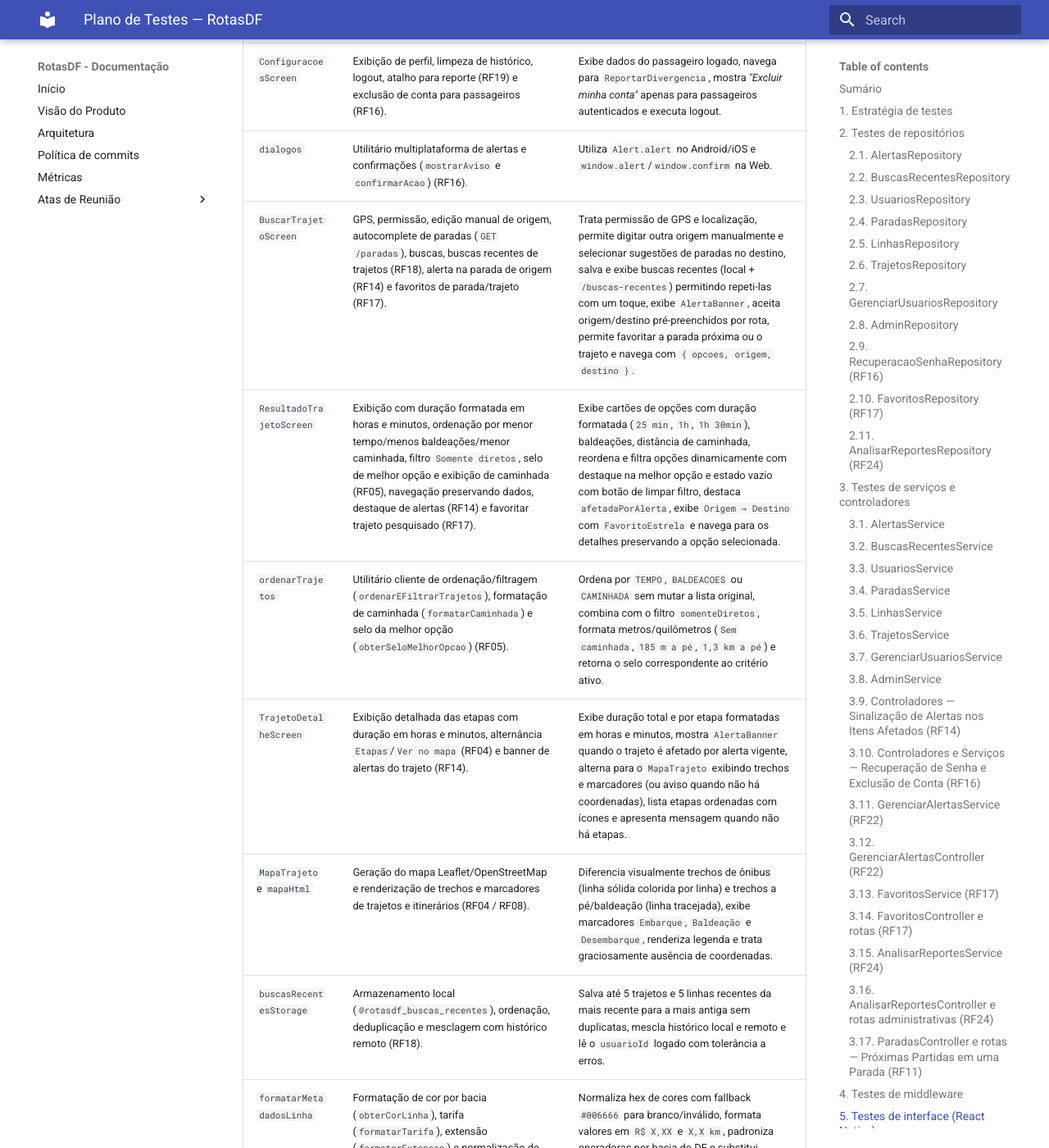
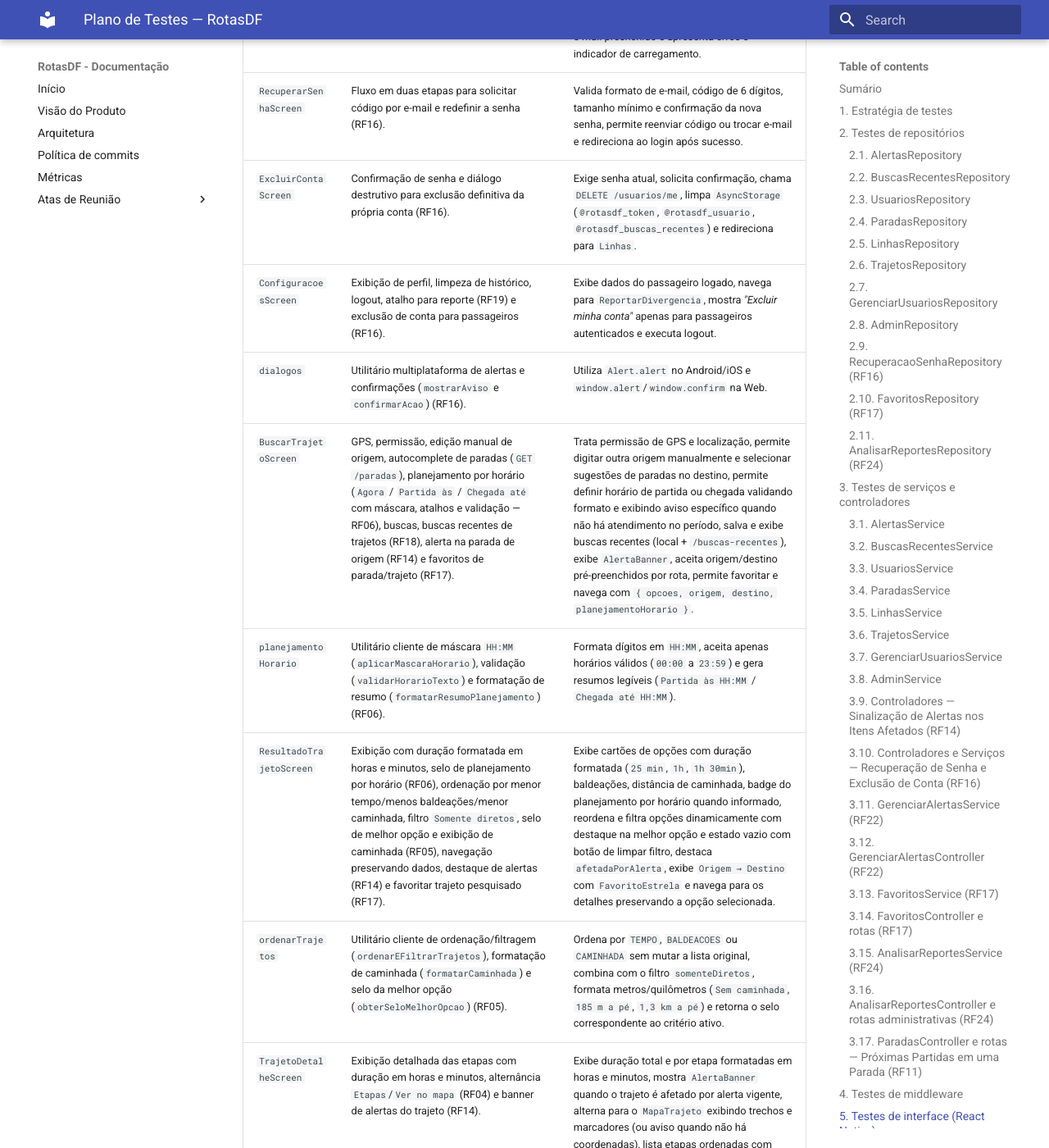
Before and after one commit to FGA0138-MDS-Ajax/2026.2-T02-Knuth, an MkDocs documentation site: the page built from docs/plano_de_testes_RotasDF.md, in a window 1280 px wide and 1400 px high, scrolled down 15137 px. Shown: the whole window at 82% size. Built offline with MkDocs 1.6.1 and Material for MkDocs 9.7.7, drawn with Linux system fonts in a browser that asks for light colours; some of the changed text lies outside the part shown.

Commit message:
docs(testes): adiciona casos de teste de planejamento por horario de partida ou chegada (RF06 - PR #67)

```diff
--- a/docs/plano_de_testes_RotasDF.md
+++ b/docs/plano_de_testes_RotasDF.md
@@ -71,8 +71,8 @@
 | Método | Cenário / objetivo | Resultado esperado |
 |---|---|---|
 | `buscarParadasPorNome` | Busca múltiplas paradas candidatas ignorando acentos, com aliases locais (ex.: *Rodoviária do Plano Piloto* → `ROD.PP`) e expansão em raio de 350 m para parada única. | Retorna até 15 paradas candidatas ordenadas por relevância ou lista vazia para termo vazio/inexistente. |
-| `buscarRotasDiretas` | Busca rotas diretas aceitando listas ou IDs unitários de origem/destino, com ajuste de virada de meia-noite e diversidade de linhas. | Retorna até 8 opções diretas ordenadas por duração/horário ou lista vazia sem consultar o banco quando algum lado está vazio. |
-| `buscarRotasComBaldeacao` | Busca rotas com 1 baldeação via CTEs materializadas por padrão `(linha_id, sentido)` e janela de espera de até 60 minutos. | Retorna até 5 opções com baldeação distintas por par de linhas ou lista vazia. |
+| `buscarRotasDiretas` | Busca rotas diretas aceitando listas ou IDs unitários de origem/destino, com ajuste de virada de meia-noite, diversidade de linhas e filtro opcional por horário de partida (`PARTIDA` >= horário) ou chegada (`CHEGADA` <= horário) (RF01 / RF06). | Retorna até 8 opções diretas ordenadas conforme o critério de duração ou proximidade ao horário alvo, ou lista vazia sem consultar o banco quando algum lado está vazio. |
+| `buscarRotasComBaldeacao` | Busca rotas com 1 baldeação via CTEs materializadas por padrão `(linha_id, sentido)`, janela de espera de até 60 minutos e filtro opcional por horário de partida ou chegada (RF01 / RF06). | Retorna até 5 opções com baldeação distintas por par de linhas respeitando o horário informado ou lista vazia. |
 | `buscarParadasTrecho` | Busca a sequência ordenada de paradas com coordenadas (`latitude`, `longitude`) entre `seqInicio` e `seqFim` de uma viagem para desenho no mapa (RF04). | Retorna as paradas ordenadas por `sequencia ASC` ou lista vazia sem consultar o banco quando faltam parâmetros. |
 
 ### 2.7. `GerenciarUsuariosRepository`
@@ -170,6 +170,7 @@
 |---|---|---|
 | `obterTrajetos` | Resolve todas as paradas candidatas de origem e destino, combina rotas diretas e com baldeação, calcula `caminhadaMetros` (Haversine quando há deslocamento entre paradas diferentes), aplica ordenação opcional (`TEMPO`, `BALDEACOES`, `CAMINHADA` — RF05) e monta dados geográficos (`mapa.trechos` e `mapa.marcadores`) com cores distintas por linha, trechos de caminhada/baldeação e marcadores de embarque, baldeação e desembarque (RF01 / RF04 / RF05). | Repassa todos os IDs candidatos ao repositório, calcula `caminhadaMetros`, ordena conforme a estratégia selecionada ou mantém ordem padrão, retorna lista combinada enriquecida com `mapa` quando há coordenadas ou propaga erro. |
 | `ordenacaoTrajetos` | Normalização de critérios (`TEMPO`, `BALDEACOES`, `CAMINHADA`) e execução das estratégias *Strategy* (`EstrategiaMenorTempo`, `EstrategiaMenosBaldeacoes`, `EstrategiaMenorCaminhada`) (RF05). | Reordena opções de trajeto conforme o critério com desempates consistentes (tempo, baldeações, caminhada e partida), preserva imutabilidade da lista original e ignora critérios ausentes ou inválidos. |
+| `horarioConsulta` | Normalização e validação estrita de `horario` (`HH:MM` / `HH:MM:SS`) e `referenciaHorario` (`PARTIDA` / `CHEGADA`), com `PARTIDA` como referência padrão (RF06). | Retorna `{ filtro: { referencia, horario }, erro: null }` para combinações válidas, `{ filtro: null, erro: null }` quando omitidos e mensagem de erro clara para formatos ou combinações inválidas. |
 
 ### 3.7. `GerenciarUsuariosService`
 
@@ -194,7 +195,7 @@
 | `LinhasController.getItinerario` | Sinaliza alertas vigentes tanto na linha quanto individualmente nas paradas de `IDA` e `VOLTA`. | Responde `200` com `afetadaPorAlerta` e `alertas` no cabeçalho da linha e em cada parada afetada. |
 | `LinhasController.getHorarios` | Anexa `afetadaPorAlerta` e `alertas` vigentes ao quadro de horários da linha. | Responde `200` com o quadro de horários enriquecido com os alertas da linha. |
 | `ParadasController.getParadaProxima` | Anexa `afetadaPorAlerta` e `alertas` vigentes à parada mais próxima encontrada pelo GPS. | Responde `200` com a parada sinalizada; degrada graciosamente se a consulta de alertas falhar. |
-| `TrajetosController.getTrajetos` | Valida `origem`, `destino` e o critério opcional `ordenarPor` (`TEMPO`, `BALDEACOES`, `CAMINHADA` — RF05), extrai linhas e paradas das etapas de cada opção e associa os alertas vigentes correspondentes (RF14). | Repassa `ordenarPor` normalizado ao serviço, responde `400` para `ordenarPor` inválido e `200` com cada opção enriquecida com `afetadaPorAlerta` e `alertas`; mantém funcionamento caso o serviço de alertas falhe. |
+| `TrajetosController.getTrajetos` | Valida `origem`, `destino`, critério opcional `ordenarPor` (`TEMPO`, `BALDEACOES`, `CAMINHADA` — RF05) e filtro opcional por horário (`horario` e `referenciaHorario` `PARTIDA`/`CHEGADA` — RF06), extrai linhas e paradas das etapas de cada opção e associa os alertas vigentes correspondentes (RF14). | Repassa `ordenarPor` e filtro de horário normalizados ao serviço, responde `400` para parâmetros inválidos e `200` com cada opção enriquecida com `afetadaPorAlerta` e `alertas`; mantém funcionamento caso o serviço de alertas falhe. |
 
 ### 3.10. Controladores e Serviços — Recuperação de Senha e Exclusão de Conta (RF16)
 
@@ -302,8 +303,9 @@
 | `ExcluirContaScreen` | Confirmação de senha e diálogo destrutivo para exclusão definitiva da própria conta (RF16). | Exige senha atual, solicita confirmação, chama `DELETE /usuarios/me`, limpa `AsyncStorage` (`@rotasdf_token`, `@rotasdf_usuario`, `@rotasdf_buscas_recentes`) e redireciona para `Linhas`. |
 | `ConfiguracoesScreen` | Exibição de perfil, limpeza de histórico, logout, atalho para reporte (RF19) e exclusão de conta para passageiros (RF16). | Exibe dados do passageiro logado, navega para `ReportarDivergencia`, mostra *"Excluir minha conta"* apenas para passageiros autenticados e executa logout. |
 | `dialogos` | Utilitário multiplataforma de alertas e confirmações (`mostrarAviso` e `confirmarAcao`) (RF16). | Utiliza `Alert.alert` no Android/iOS e `window.alert`/`window.confirm` na Web. |
-| `BuscarTrajetoScreen` | GPS, permissão, edição manual de origem, autocomplete de paradas (`GET /paradas`), buscas, buscas recentes de trajetos (RF18), alerta na parada de origem (RF14) e favoritos de parada/trajeto (RF17). | Trata permissão de GPS e localização, permite digitar outra origem manualmente e selecionar sugestões de paradas no destino, salva e exibe buscas recentes (local + `/buscas-recentes`) permitindo repeti-las com um toque, exibe `AlertaBanner`, aceita origem/destino pré-preenchidos por rota, permite favoritar a parada próxima ou o trajeto e navega com `{ opcoes, origem, destino }`. |
-| `ResultadoTrajetoScreen` | Exibição com duração formatada em horas e minutos, ordenação por menor tempo/menos baldeações/menor caminhada, filtro `Somente diretos`, selo de melhor opção e exibição de caminhada (RF05), navegação preservando dados, destaque de alertas (RF14) e favoritar trajeto pesquisado (RF17). | Exibe cartões de opções com duração formatada (`25 min`, `1h`, `1h 30min`), baldeações, distância de caminhada, reordena e filtra opções dinamicamente com destaque na melhor opção e estado vazio com botão de limpar filtro, destaca `afetadaPorAlerta`, exibe `Origem → Destino` com `FavoritoEstrela` e navega para os detalhes preservando a opção selecionada. |
+| `BuscarTrajetoScreen` | GPS, permissão, edição manual de origem, autocomplete de paradas (`GET /paradas`), planejamento por horário (`Agora` / `Partida às` / `Chegada até` com máscara, atalhos e validação — RF06), buscas, buscas recentes de trajetos (RF18), alerta na parada de origem (RF14) e favoritos de parada/trajeto (RF17). | Trata permissão de GPS e localização, permite digitar outra origem manualmente e selecionar sugestões de paradas no destino, permite definir horário de partida ou chegada validando formato e exibindo aviso específico quando não há atendimento no período, salva e exibe buscas recentes (local + `/buscas-recentes`), exibe `AlertaBanner`, aceita origem/destino pré-preenchidos por rota, permite favoritar e navega com `{ opcoes, origem, destino, planejamentoHorario }`. |
+| `planejamentoHorario` | Utilitário cliente de máscara `HH:MM` (`aplicarMascaraHorario`), validação (`validarHorarioTexto`) e formatação de resumo (`formatarResumoPlanejamento`) (RF06). | Formata dígitos em `HH:MM`, aceita apenas horários válidos (`00:00` a `23:59`) e gera resumos legíveis (`Partida às HH:MM` / `Chegada até HH:MM`). |
+| `ResultadoTrajetoScreen` | Exibição com duração formatada em horas e minutos, selo de planejamento por horário (RF06), ordenação por menor tempo/menos baldeações/menor caminhada, filtro `Somente diretos`, selo de melhor opção e exibição de caminhada (RF05), navegação preservando dados, destaque de alertas (RF14) e favoritar trajeto pesquisado (RF17). | Exibe cartões de opções com duração formatada (`25 min`, `1h`, `1h 30min`), baldeações, distância de caminhada, badge do planejamento por horário quando informado, reordena e filtra opções dinamicamente com destaque na melhor opção e estado vazio com botão de limpar filtro, destaca `afetadaPorAlerta`, exibe `Origem → Destino` com `FavoritoEstrela` e navega para os detalhes preservando a opção selecionada. |
 | `ordenarTrajetos` | Utilitário cliente de ordenação/filtragem (`ordenarEFiltrarTrajetos`), formatação de caminhada (`formatarCaminhada`) e selo da melhor opção (`obterSeloMelhorOpcao`) (RF05). | Ordena por `TEMPO`, `BALDEACOES` ou `CAMINHADA` sem mutar a lista original, combina com o filtro `somenteDiretos`, formata metros/quilômetros (`Sem caminhada`, `185 m a pé`, `1,3 km a pé`) e retorna o selo correspondente ao critério ativo. |
 | `TrajetoDetalheScreen` | Exibição detalhada das etapas com duração em horas e minutos, alternância `Etapas`/`Ver no mapa` (RF04) e banner de alertas do trajeto (RF14). | Exibe duração total e por etapa formatadas em horas e minutos, mostra `AlertaBanner` quando o trajeto é afetado por alerta vigente, alterna para o `MapaTrajeto` exibindo trechos e marcadores (ou aviso quando não há coordenadas), lista etapas ordenadas com ícones e apresenta mensagem quando não há etapas. |
 | `MapaTrajeto` e `mapaHtml` | Geração do mapa Leaflet/OpenStreetMap e renderização de trechos e marcadores de trajetos e itinerários (RF04 / RF08). | Diferencia visualmente trechos de ônibus (linha sólida colorida por linha) e trechos a pé/baldeação (linha tracejada), exibe marcadores `Embarque`, `Baldeação` e `Desembarque`, renderiza legenda e trata graciosamente ausência de coordenadas. |
```
